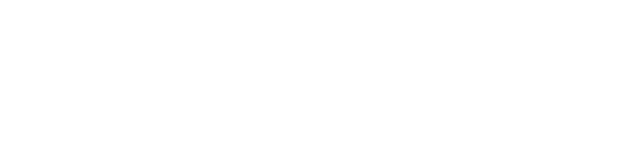
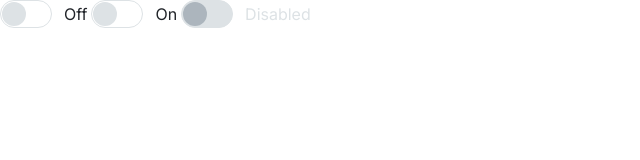
Before and after one commit to maratabdulin/htmlcss-20210812_marato13, a website: page 07-lection5/03-toggler/index.html in a window 1280 px wide. Shown: the whole page, without its empty margins (0-640 px from the left). Drawn offline with Linux system fonts and the light colour scheme.

Commit message:
add toggler solution

```diff
--- a/07-lection5/03-toggler/index.html
+++ b/07-lection5/03-toggler/index.html
@@ -1,11 +1,50 @@
 <!DOCTYPE html>
 <!-- Страница с кнопкой переключения -->
 <html lang="ru">
+
 <head>
     <link rel="stylesheet" href="../../assets/css/main.css">
     <link rel="stylesheet" href="./toggler.css">
 </head>
+
 <body>
+    <label class="toggler" tabindex="1">
+        <input type="checkbox" class="toggler__input">
+        <div class="toggler__state">
+            <div class="toggler__control">
+                <div class="toggler__icon"></div>
+            </div>
+            <div class="toggler__label">
+                Off
+            </div>
+        </div>
 
+    </label>
+    <label class="toggler" tabindex="2">
+        <input type="checkbox" class="toggler__input">
+        <div class=" toggler__state">
+            <div class="toggler__control">
+                <div class="toggler__icon"></div>
+            </div>
+            <div class="toggler__label">
+                On
+            </div>
+        </div>
+
+    </label>
+
+    <label class="toggler" tabindex="3" disabled>
+        <input type="checkbox" class="toggler__input" disabled>
+        <div class="toggler__state">
+            <div class="toggler__control">
+                <div class="toggler__icon"></div>
+            </div>
+            <div class="toggler__label">
+                Disabled
+            </div>
+        </div>
+
+    </label>
 </body>
+
 </html>
--- a/07-lection5/03-toggler/toggler.css
+++ b/07-lection5/03-toggler/toggler.css
@@ -0,0 +1,78 @@
+.toggler {
+	display: inline-block;
+}
+
+.toggler__state {
+	display: flex;
+	align-items: center;
+	cursor: pointer;
+}
+
+.toggler__label {
+	font-family: "Inter";
+	font-style: normal;
+	font-weight: normal;
+	font-size: 16px;
+	line-height: 24px;
+	color: var(--black);
+	margin-left: 12px;
+}
+
+.toggler__control {
+	display: flex;
+	width: 52px;
+	height: 28px;
+	background: var(--white);
+	border: 1px solid var(--grey-2);
+	border-radius: 28px;
+	box-sizing: border-box;
+	position: relative;
+}
+
+.toggler__icon {
+	position: absolute;
+	transform: translate(0, -50%);
+	top: 50%;
+	left: 1px;
+	width: 24px;
+	height: 24px;
+	background-color: var(--grey-2);
+	border-radius: 50%;
+}
+
+.toggler__input {
+	opacity: 0;
+	visibility: hidden;
+	position: absolute;
+	width: 0px;
+	height: 0px;
+	pointer-events: none;
+	outline: none;
+}
+
+.toggler__input:checked ~ .toggler__state .toggler__control {
+	border-color: var(--blue);
+	background-color: var(--blue);
+}
+
+.toggler__input:checked ~ .toggler__state .toggler__icon {
+	background-color: var(--white);
+	display: block;
+	transform: translate(24px, -12px);
+}
+
+.toggler__input:disabled ~ .toggler__state .toggler__control {
+	background-color: var(--grey-2);
+}
+
+.toggler__input:disabled ~ .toggler__state .toggler__label {
+	color: var(--grey-2);
+}
+
+.toggler__input:disabled ~ .toggler__state .toggler__icon {
+	background-color: var(--grey-3);
+}
+
+.toggler:focus .toggler__state .toggler__label {
+	text-decoration: underline;
+}
```
Lines whose indentation alone changed are shown as unchanged.
